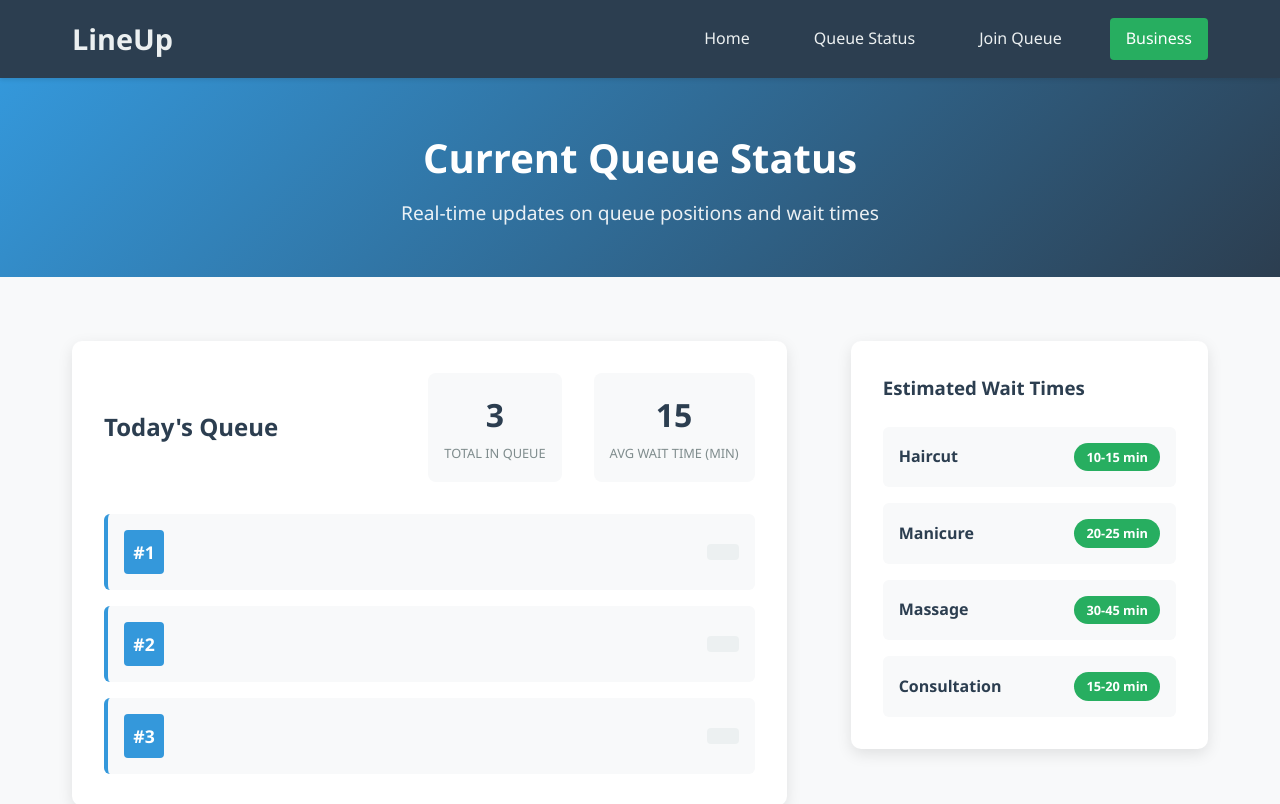
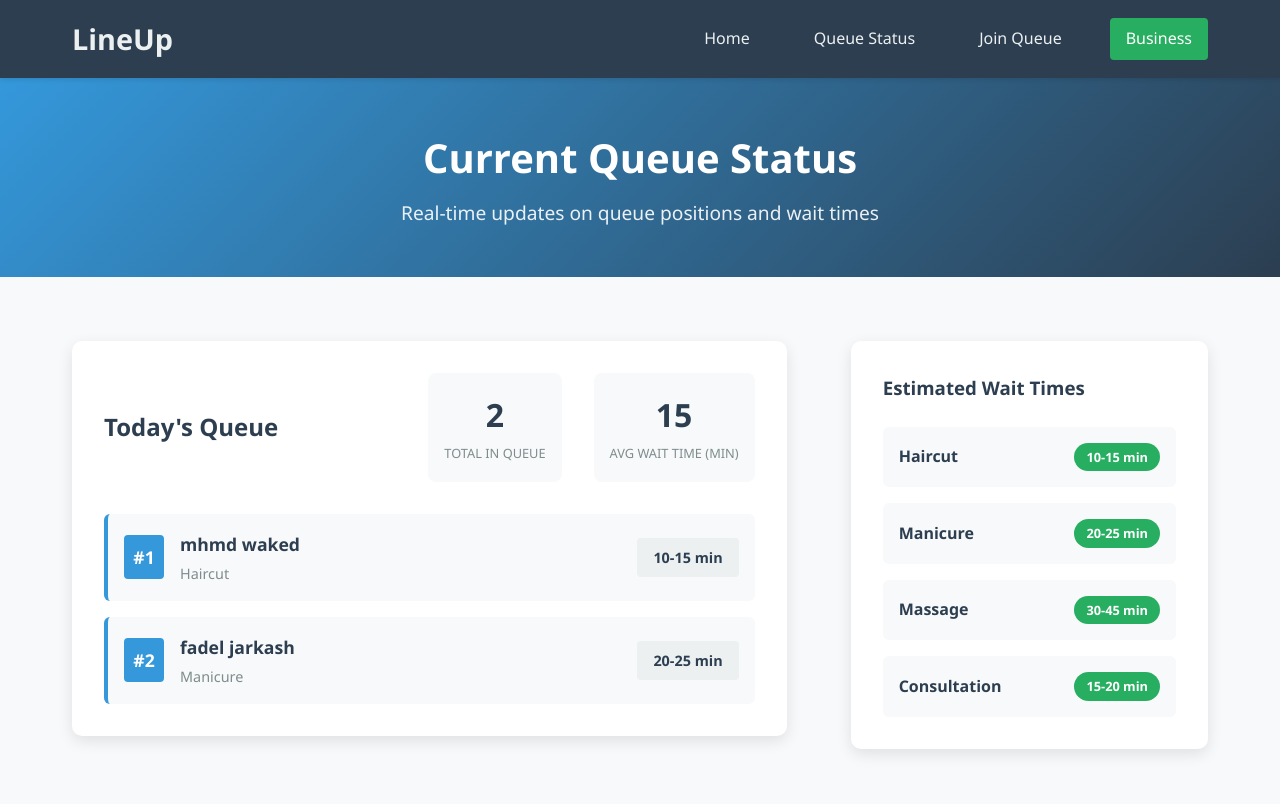
Before and after one commit to Khodor-Jarkas/LineUp, a React (Create React App) app in the folder frontend/: page /queue in a window 1280 px wide. Shown: the top 804 px of the page. Built offline with nearby package versions, Linux system fonts and the light colour scheme.

Commit message:
new data / functions to add customers to queue

```diff
--- a/frontend/src/data/mockQueueData.js
+++ b/frontend/src/data/mockQueueData.js
@@ -1,9 +1,58 @@
-const mockQueue = [
-  { id: 1, name: "Alice", status: "waiting" },
-  { id: 2, name: "Bob", status: "waiting" },
-  { id: 3, name: "Charlie", status: "being served" },
+let mockQueue = [
+  {
+    id: 1,
+    customerName: 'mhmd waked',
+    service: 'Haircut',
+    status: 'waiting',
+    estimatedTime: '10-15 min',
+    phone: '81 86 70 64',
+    email: 'mhmddwaked@gmail.com'
+  },
+  {
+    id: 2,
+    customerName: 'fadel jarkash',
+    service: 'Manicure',
+    status: 'in-progress',
+    estimatedTime: '20-25 min',
+    phone: '71 521 233',
+    email: 'fadeljarkash@gmail.com'
+  },
 ];
+// creating a function to add a customer with his data to the queue
+export const addToQueue = (customerData) => {
+  const newCustomer = {
+    id: Date.now(),
+    customerName: customerData.name,
+    service: customerData.service,
+    status: 'waiting',
+    estimatedTime: calculateEstimatedTime(customerData.service),
+    phone: customerData.phone,
+    email: customerData.email
+  };
+  // new customer is added to the queue
+  mockQueue.push(newCustomer);
+  return newCustomer;
+};
+// status
+export const getQueue = () => {
+  return mockQueue;
+};
+// funtion for the customer position in the queue
+export const getQueuePosition = (customerId) => {
+  const waitingCustomers = mockQueue.filter(customer =>
+    customer.status === 'waiting' || customer.status === 'in-progress'
+  );
+  return waitingCustomers.findIndex(customer => customer.id === customerId) + 1;
+};
+// waiting time estimation according to the service type
+const waitingTimeEstimation = (service) => {
+  const timeMap = {
+    haircut: '10-15 min',
+    manicure: '20-25 min',
+    massage: '30-45 min',
+    consultation: '15-20 min'
+  };
+  return timeMap[service] || '15-20 min';
+};
 
 export default mockQueue;
-
-// this is for testing purposes only
```
